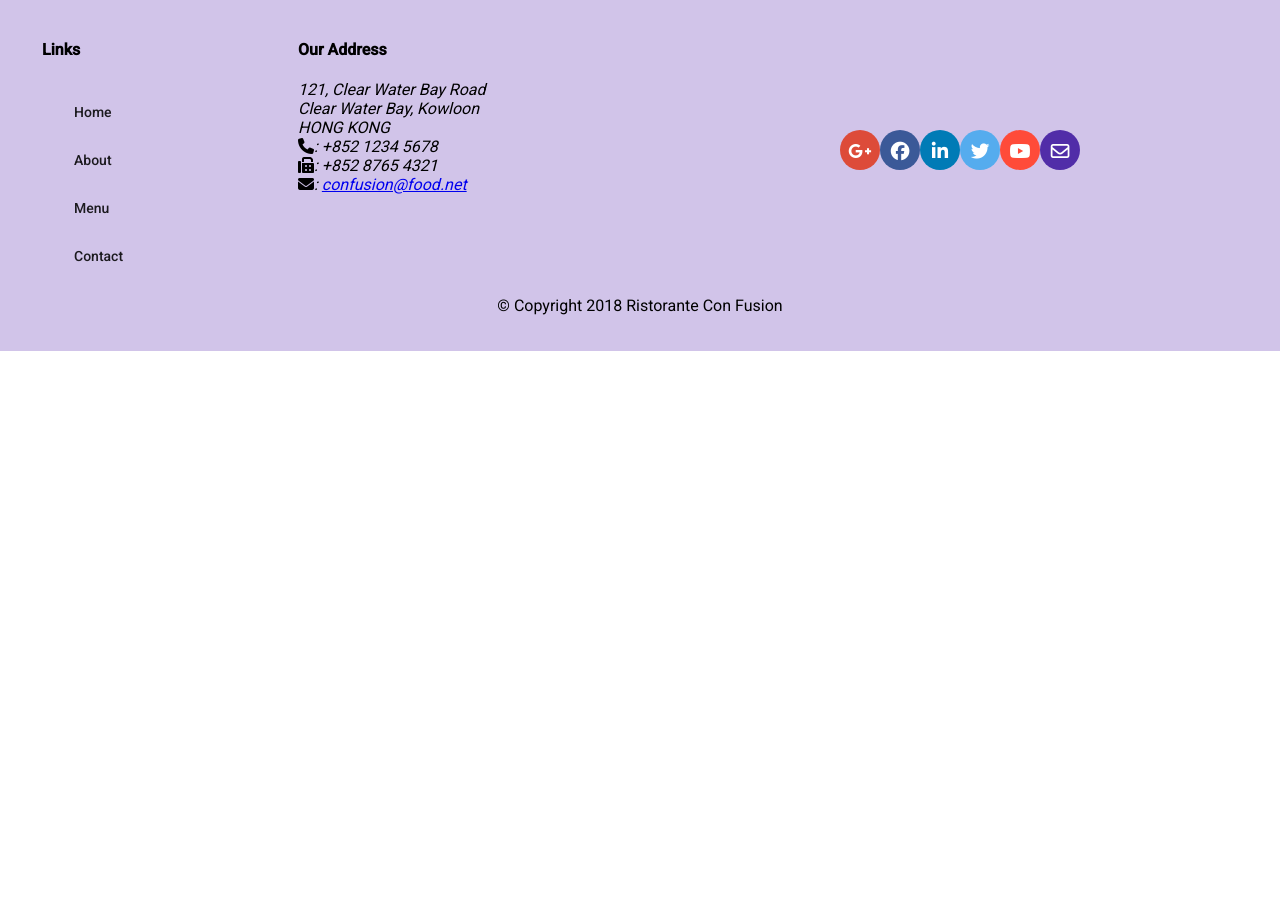
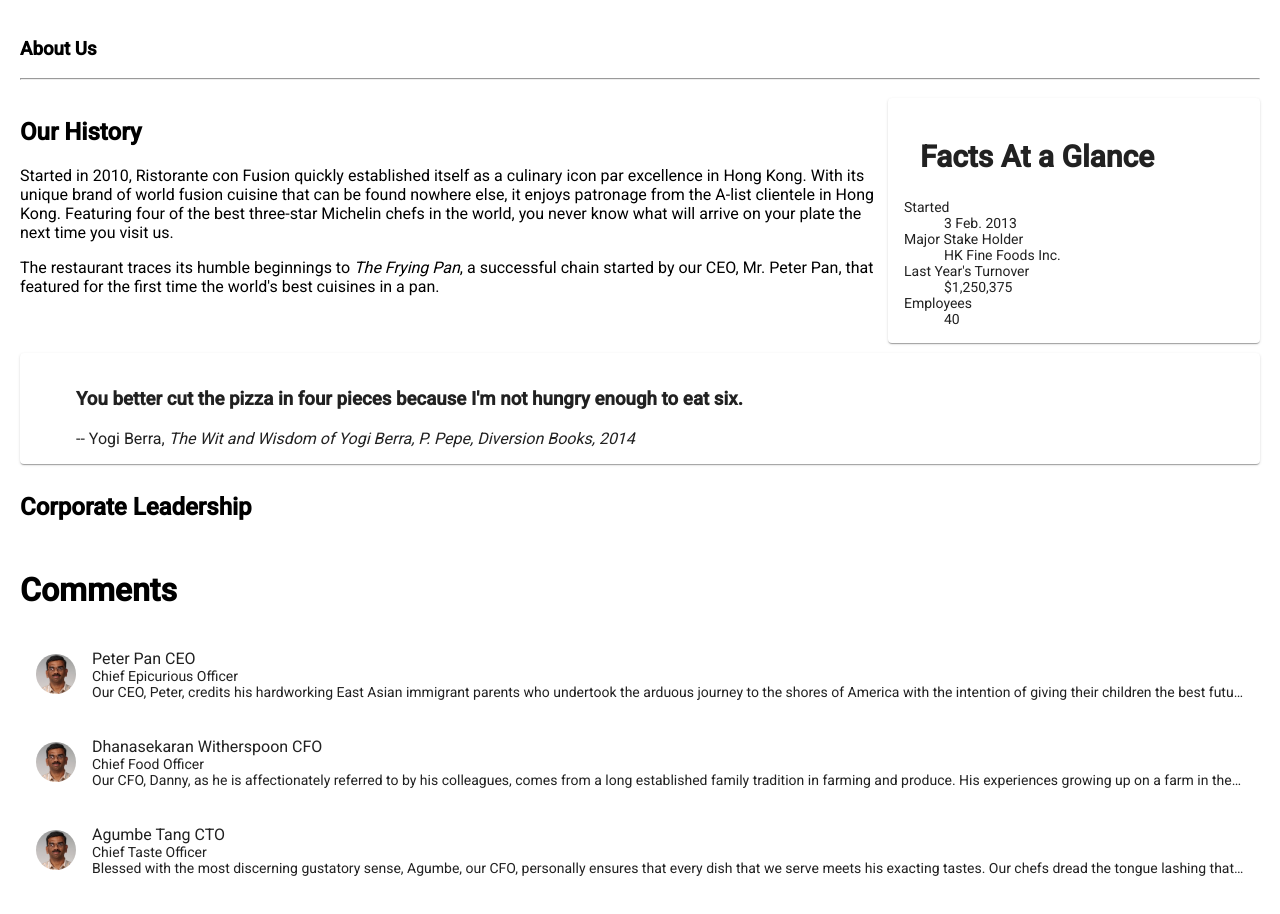
Before and after one commit to FranciscoJSSantos/conFusion, an Angular app: page /aboutus in a window 1280 px wide. Before the commit this address led to /. Shown: the part 340-1254 px from the top of the page. Before the commit the page ends 800 px from the top, so only its background shows below. Built offline with nearby package versions, Linux system fonts and the light colour scheme; a web font is replaced by a local one.

Commit message:
Assignment 2 finalize

```diff
--- a/src/app/about/about.component.html
+++ b/src/app/about/about.component.html
@@ -1 +1,72 @@
-<p>about works!</p>
+<div class="container" fxLayout="column" fxLayoutGap="10px">
+
+  <div fxFlex>
+    <div>
+      <h3>About Us</h3>
+      <hr>
+    </div>
+  </div>
+
+  <div fxFlex>
+    <div fxLayout="column" fxLayout.gt-sm="row">
+      <div fxFlex="70">
+        <h2>Our History</h2>
+        <p>Started in 2010, Ristorante con Fusion quickly established itself as a culinary icon par excellence in Hong
+          Kong. With its unique brand of world fusion cuisine that can be found nowhere else, it enjoys patronage from
+          the A-list clientele in Hong Kong. Featuring four of the best three-star Michelin chefs in the world, you
+          never know what will arrive on your plate the next time you visit us.</p>
+        <p>The restaurant traces its humble beginnings to <em>The Frying Pan</em>, a successful chain started by our
+          CEO, Mr. Peter Pan, that featured for the first time the world's best cuisines in a pan.</p>
+      </div>
+      <div fxFlex="30">
+        <mat-card>
+          <mat-card-header>
+            <mat-card-title>
+              <h2>Facts At a Glance</h2>
+            </mat-card-title>
+          </mat-card-header>
+          <mat-card-content>
+            <dl>
+              <dt>Started</dt>
+              <dd>3 Feb. 2013</dd>
+              <dt>Major Stake Holder</dt>
+              <dd>HK Fine Foods Inc.</dd>
+              <dt>Last Year's Turnover</dt>
+              <dd>$1,250,375</dd>
+              <dt>Employees</dt>
+              <dd>40</dd>
+            </dl>
+          </mat-card-content>
+        </mat-card>
+      </div>
+    </div>
+  </div>
+
+  <div fxFlex>
+    <mat-card>
+      <blockquote>
+        <h3>You better cut the pizza in four pieces because
+          I'm not hungry enough to eat six.</h3>
+        <footer>-- Yogi Berra,
+          <cite>The Wit and Wisdom of Yogi Berra,
+            P. Pepe, Diversion Books, 2014</cite>
+        </footer>
+      </blockquote>
+    </mat-card>
+  </div>
+
+
+  <div fxFlex>
+    <h2>Corporate Leadership</h2>
+    <mat-list role="list">
+      <h1>Comments</h1>
+      <mat-list-item *ngFor="let d of leader">
+        <img src={{d.image}} mat-list-avatar>
+        <div mat-line>{{ d.name }} {{ d.abbr }}</div>
+        <p mat-line>{{ d.designation }}</p>
+        <p mat-line>{{ d.description }}</p>
+      </mat-list-item>
+    </mat-list>
+  </div>
+
+</div>
--- a/src/app/about/about.component.ts
+++ b/src/app/about/about.component.ts
@@ -1,15 +1,18 @@
 import { Component, OnInit } from '@angular/core';
+import { LeaderService } from '../services/leader.service';
+import { Leader } from '../shared/leader';
 
 @Component({
   selector: 'app-about',
   templateUrl: './about.component.html',
-  styleUrls: ['./about.component.scss']
+  styleUrls: ['./about.component.scss'],
 })
 export class AboutComponent implements OnInit {
+  leader!: Leader[];
 
-  constructor() { }
+  constructor(private leaderService: LeaderService) {}
 
   ngOnInit(): void {
+    this.leader = this.leaderService.getLeaders();
   }
-
 }
--- a/src/app/app-routing/routes.ts
+++ b/src/app/app-routing/routes.ts
@@ -12,5 +12,5 @@ export const routes: Routes = [
   { path: 'contactus', component: ContactComponent },
   { path: 'dishdetail/:id', component: DishdetailComponent },
   { path: 'menu', component: MenuComponent },
-  { path: 'about', component: AboutComponent },
+  { path: 'aboutus', component: AboutComponent },
 ];
--- a/src/app/app.module.ts
+++ b/src/app/app.module.ts
@@ -23,6 +23,7 @@ import { MenuComponent } from './menu/menu.component';
 import { DishService } from './services/dish.service';
 
 import { AppRoutingModule } from './app-routing/app-routing.module';
+import { LeaderService } from './services/leader.service';
 @NgModule({
   declarations: [
     AppComponent,
@@ -45,7 +46,7 @@ import { AppRoutingModule } from './app-routing/app-routing.module';
     MatCardModule,
     MatButtonModule,
   ],
-  providers: [DishService, PromotionService],
+  providers: [DishService, PromotionService, LeaderService],
   bootstrap: [AppComponent],
 })
 export class AppModule {}
--- a/src/app/footer/footer.component.html
+++ b/src/app/footer/footer.component.html
@@ -7,7 +7,7 @@
         <h4>Links</h4>
         <mat-list>
           <mat-list-item><a mat-button routerLink="/home">Home</a></mat-list-item>
-          <mat-list-item><a mat-button>About</a></mat-list-item>
+          <mat-list-item><a mat-button routerLink="/aboutus">About</a></mat-list-item>
           <mat-list-item><a mat-button routerLink="/menu">Menu</a></mat-list-item>
           <mat-list-item><a mat-button routerLink="/contactus">Contact</a></mat-list-item>
         </mat-list>
--- a/src/app/header/header.component.html
+++ b/src/app/header/header.component.html
@@ -1,7 +1,7 @@
 <mat-toolbar color="primary">
   <span><img src="/assets/images/logo.png" height=30 width=41></span>
   <a mat-button routerLink="/home" routerLinkActive="active"><span class="fa fa-home fa-lg"></span> Home</a>
-  <a mat-button routerLink="/about" routerLinkActive="active"><span class="fa fa-info fa-lg"></span> About</a>
+  <a mat-button routerLink="/aboutus" routerLinkActive="active"><span class="fa fa-info fa-lg"></span> About</a>
   <a mat-button routerLink="/menu" routerLinkActive="active"><span class="fa fa-list fa-lg"></span> Menu</a>
   <a mat-button routerLink="/contactus" routerLinkActive="active"><span class="fa fa-address-card fa-lg"></span> Contact</a>
 </mat-toolbar>
--- a/src/app/home/home.component.html
+++ b/src/app/home/home.component.html
@@ -29,4 +29,18 @@
     </mat-card-content>
   </mat-card>
 
+  <mat-card *ngIf="leader" fxFlex>
+    <mat-card-header>
+      <div mat-card-avatar></div>
+      <mat-card-title>
+        <h3>{{leader.name | uppercase}}</h3>
+      </mat-card-title>
+    </mat-card-header>
+    <img mat-card-image src={{leader.image}} alt={{leader.name}}>
+    <mat-card-content>
+      <p>{{leader.description}}
+      </p>
+    </mat-card-content>
+  </mat-card>
+
 </div>
--- a/src/app/home/home.component.ts
+++ b/src/app/home/home.component.ts
@@ -4,6 +4,9 @@ import { DishService } from '../services/dish.service';
 
 import { Promotion } from '../shared/promotion';
 import { PromotionService } from '../services/promotion.service';
+
+import { Leader } from '../shared/leader';
+import { LeaderService } from '../services/leader.service';
 
 @Component({
   selector: 'app-home',
@@ -14,15 +17,18 @@ export class HomeComponent implements OnInit {
 
   dish!: Dish;
   promotion!: Promotion;
+  leader!: Leader;
 
   constructor(
     private dishService: DishService,
-    private promotionService: PromotionService
+    private promotionService: PromotionService,
+    private leaderService: LeaderService
   ) { }
 
   ngOnInit(): void {
     this.dish = this.dishService.getFeaturedDish();
     this.promotion = this.promotionService.getFeaturedPromotion();
+    this.leader = this.leaderService.getFeaturedLeader();
   }
 
 }
--- /dev/null
+++ b/src/app/services/leader.service.ts
@@ -0,0 +1,23 @@
+import { Injectable } from '@angular/core';
+import { Leader} from '../shared/leader';
+import { LEADERS } from '../shared/leaders';
+
+@Injectable({
+  providedIn: 'root'
+})
+export class LeaderService {
+
+  constructor() { }
+
+  getLeaders(): Leader[]{
+    return LEADERS;
+  }
+
+  getLeader(id: string): Leader {
+    return LEADERS.filter((leader) => (leader.id === id))[0];
+  }
+
+  getFeaturedLeader(): Leader {
+    return LEADERS.filter((leader) => leader.featured)[0];
+  }
+}
--- /dev/null
+++ b/src/app/shared/leader.ts
@@ -0,0 +1,9 @@
+export class Leader {
+  id!: string;
+  name!: string;
+  image!: string;
+  designation!: string;
+  abbr!: string;
+  featured!: boolean;
+  description!: string;
+}
--- /dev/null
+++ b/src/app/shared/leaders.ts
@@ -0,0 +1,48 @@
+import { Leader } from './leader';
+
+export const LEADERS: Leader[] = [
+  {
+    id: '0',
+    name: 'Peter Pan',
+    image: '/assets/images/alberto.png',
+    designation: 'Chief Epicurious Officer',
+    abbr: 'CEO',
+    featured: false,
+    // tslint:disable-next-line:max-line-length
+    description:
+      "Our CEO, Peter, credits his hardworking East Asian immigrant parents who undertook the arduous journey to the shores of America with the intention of giving their children the best future. His mother's wizardy in the kitchen whipping up the tastiest dishes with whatever is available inexpensively at the supermarket, was his first inspiration to create the fusion cuisines for which The Frying Pan became well known. He brings his zeal for fusion cuisines to this restaurant, pioneering cross-cultural culinary connections.",
+  },
+  {
+    id: '1',
+    name: 'Dhanasekaran Witherspoon',
+    image: '/assets/images/alberto.png',
+    designation: 'Chief Food Officer',
+    abbr: 'CFO',
+    featured: false,
+    // tslint:disable-next-line:max-line-length
+    description:
+      'Our CFO, Danny, as he is affectionately referred to by his colleagues, comes from a long established family tradition in farming and produce. His experiences growing up on a farm in the Australian outback gave him great appreciation for varieties of food sources. As he puts it in his own words, Everything that runs, wins, and everything that stays, pays!',
+  },
+  {
+    id: '2',
+    name: 'Agumbe Tang',
+    image: '/assets/images/alberto.png',
+    designation: 'Chief Taste Officer',
+    abbr: 'CTO',
+    featured: false,
+    // tslint:disable-next-line:max-line-length
+    description:
+      'Blessed with the most discerning gustatory sense, Agumbe, our CFO, personally ensures that every dish that we serve meets his exacting tastes. Our chefs dread the tongue lashing that ensues if their dish does not meet his exacting standards. He lives by his motto, You click only if you survive my lick.',
+  },
+  {
+    id: '3',
+    name: 'Alberto Somayya',
+    image: '/assets/images/alberto.png',
+    designation: 'Executive Chef',
+    abbr: 'EC',
+    featured: true,
+    // tslint:disable-next-line:max-line-length
+    description:
+      'Award winning three-star Michelin chef with wide International experience having worked closely with whos-who in the culinary world, he specializes in creating mouthwatering Indo-Italian fusion experiences. He says, Put together the cuisines from the two craziest cultures, and you get a winning hit! Amma Mia!',
+  },
+];
```
Also changed, not shown: 1 other file (tests, documents, lock files or other folders).
